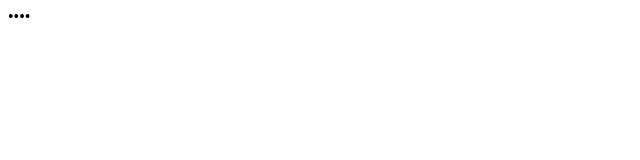
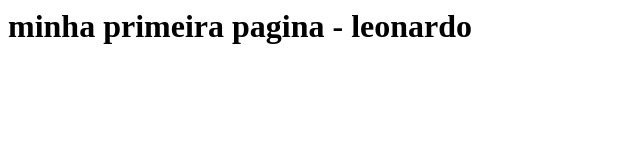
Before and after one commit to srleonardohenriquesouzaromao/aula2807, a plain HTML site: page index.html in a window 1280 px wide. Shown: the whole page, without its empty margins (0-640 px from the left). Drawn offline with Linux system fonts and the light colour scheme.

Commit message:
Update index.html

```diff
--- a/index.html
+++ b/index.html
@@ -1 +1 @@
-••••
+<h1> minha primeira pagina - leonardo </h1>
```
